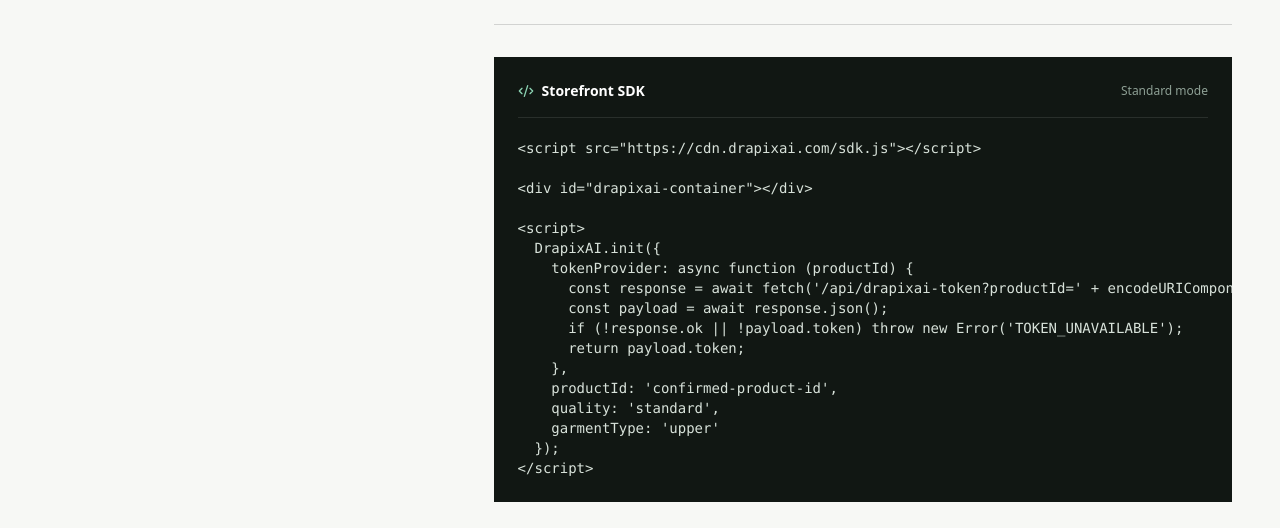
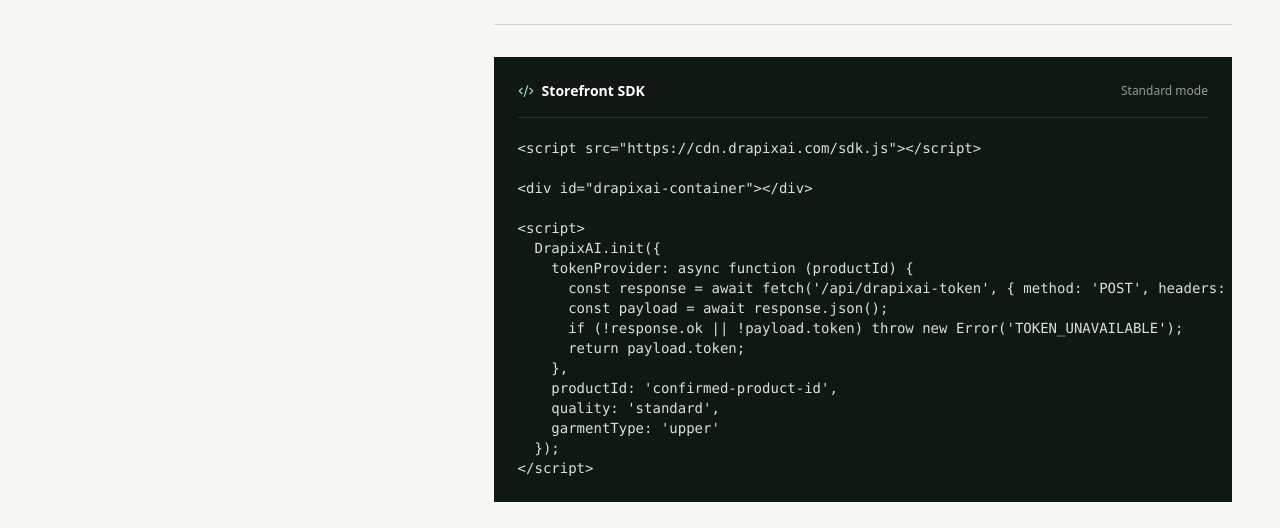
Before and after one commit to Tanish2022/Drapixai, a Next.js app in the folder apps/web/: page / in a window 1280 px wide. Shown: the part 5360-5888 px from the top of the page. Built offline with nearby package versions, Linux system fonts and the light colour scheme; no server answers.

Commit message:
Use protected token requests in storefront examples

```diff
--- a/apps/web/app/dashboard/page.tsx
+++ b/apps/web/app/dashboard/page.tsx
@@ -1537,7 +1537,7 @@
 <script>
   DrapixAI.init({
     tokenProvider: async function (productId) {
-      const response = await fetch('/api/drapixai-token?productId=' + encodeURIComponent(productId));
+      const response = await fetch('/api/drapixai-token', { method: 'POST', headers: { 'Content-Type': 'application/json' }, body: JSON.stringify({ productId }), credentials: 'same-origin', cache: 'no-store' });
       const payload = await response.json();
       if (!response.ok || !payload.token) throw new Error('TOKEN_UNAVAILABLE');
       return payload.token;
@@ -1559,7 +1559,7 @@
 <script>
   DrapixAI.init({
     tokenProvider: async function (productId) {
-      const response = await fetch('/api/drapixai-token?productId=' + encodeURIComponent(productId));
+      const response = await fetch('/api/drapixai-token', { method: 'POST', headers: { 'Content-Type': 'application/json' }, body: JSON.stringify({ productId }), credentials: 'same-origin', cache: 'no-store' });
       const payload = await response.json();
       if (!response.ok || !payload.token) throw new Error('TOKEN_UNAVAILABLE');
       return payload.token;
--- a/apps/web/app/page.tsx
+++ b/apps/web/app/page.tsx
@@ -537,7 +537,7 @@
 <script>
   DrapixAI.init({
     tokenProvider: async function (productId) {
-      const response = await fetch('/api/drapixai-token?productId=' + encodeURIComponent(productId));
+      const response = await fetch('/api/drapixai-token', { method: 'POST', headers: { 'Content-Type': 'application/json' }, body: JSON.stringify({ productId }), credentials: 'same-origin', cache: 'no-store' });
       const payload = await response.json();
       if (!response.ok || !payload.token) throw new Error('TOKEN_UNAVAILABLE');
       return payload.token;
```
Also changed, not shown: 1 other file (tests, documents, lock files or other folders).
